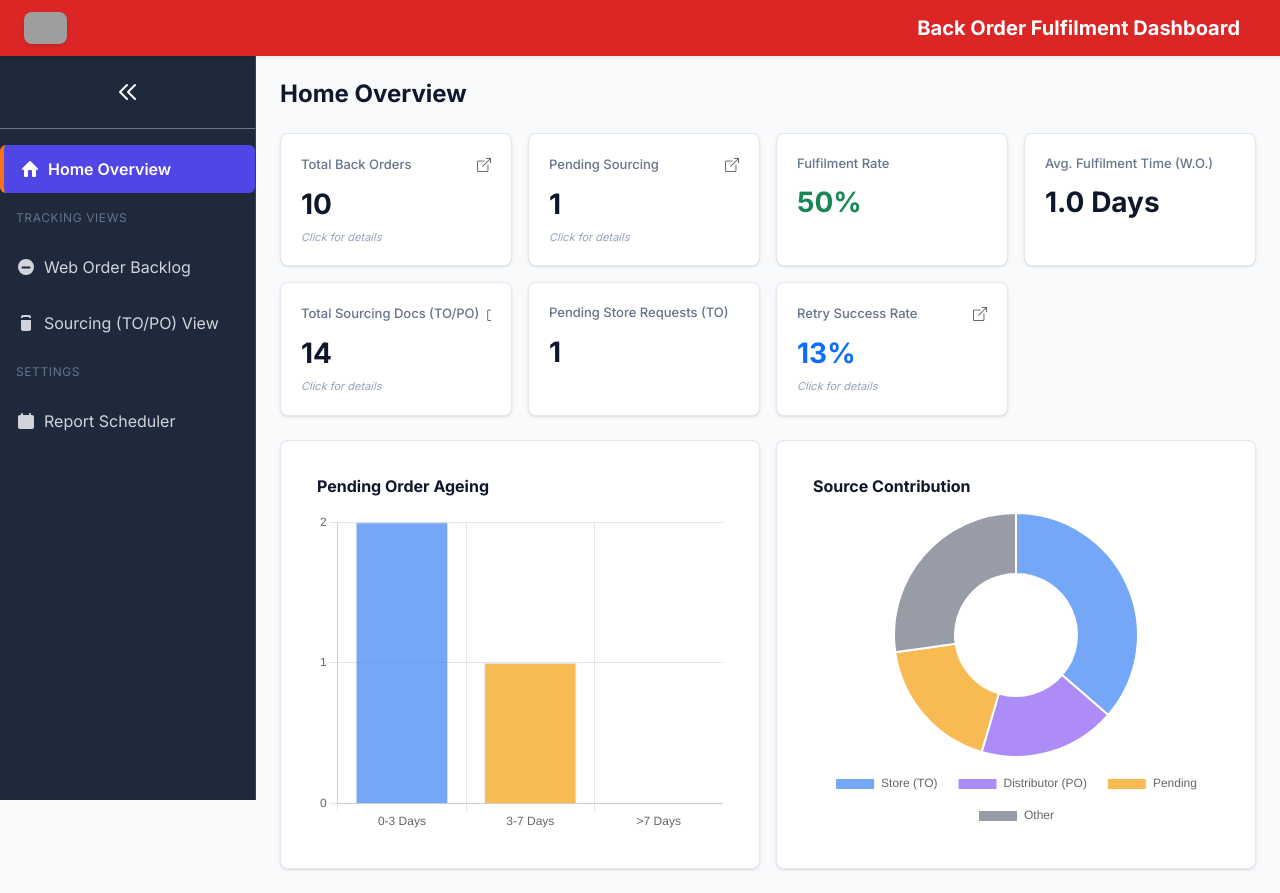
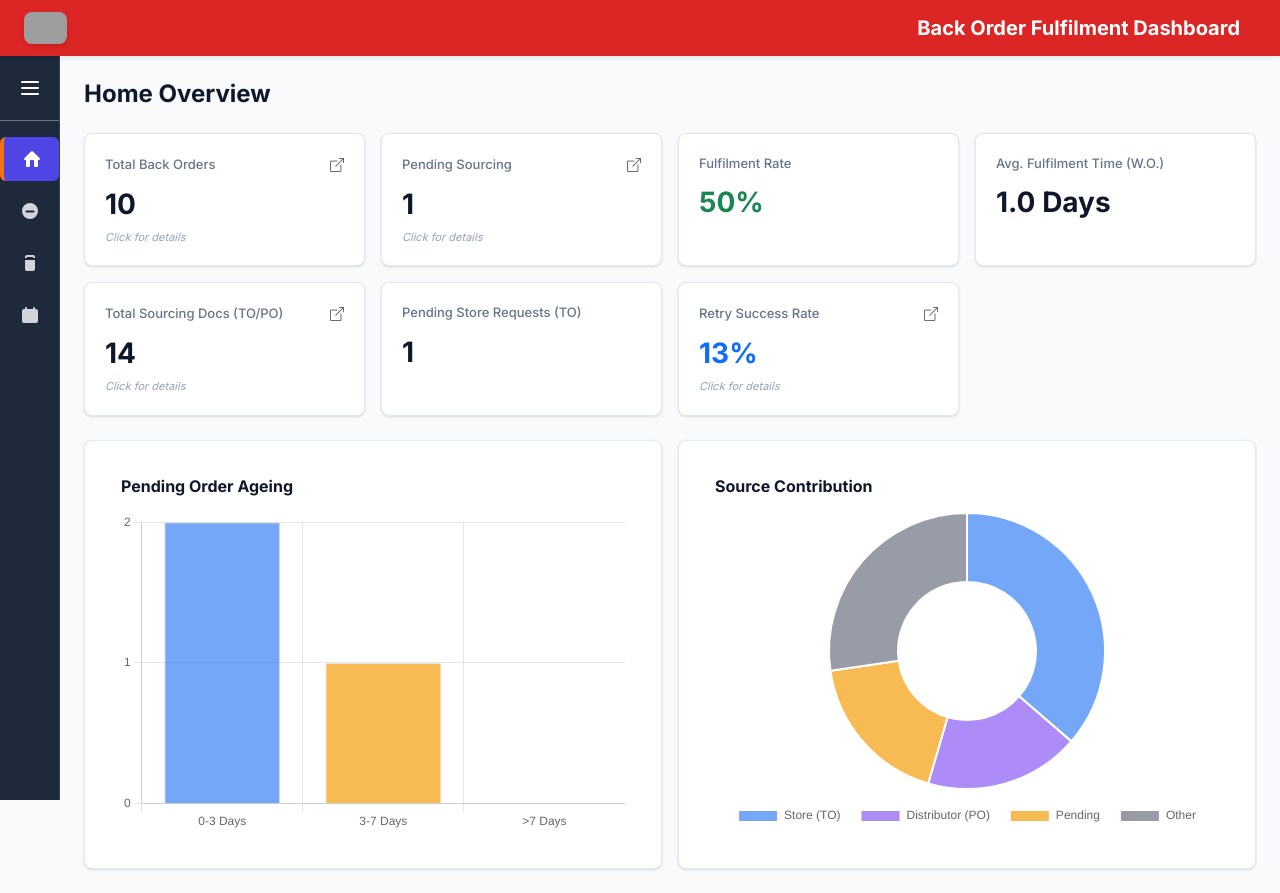
Before and after one commit to VardhanRangineni/BackOrders-DASH, a React (Create React App) app: page / in a window 1280 px wide. Built offline with nearby package versions, Linux system fonts and the light colour scheme; grey boxes are pictures that could not be loaded.

Commit message:
aside bar changes

```diff
--- a/src/App.js
+++ b/src/App.js
@@ -11,10 +11,8 @@ import { webOrders as initialWebOrders, sourcingOrders as initialSourcingOrders
 import './App.css';
 
 function App() {
-  // Initialize sidebar based on screen size
-  const [sidebarMode, setSidebarMode] = useState(
-    window.innerWidth <= 768 ? 'collapsed' : 'expanded'
-  );
+  // Initialize sidebar as collapsed by default
+  const [sidebarMode, setSidebarMode] = useState('collapsed');
   const [activePage, setActivePage] = useState('home');
   const [webOrders, setWebOrders] = useState(initialWebOrders);
   const [sourcingOrders, setSourcingOrders] = useState(initialSourcingOrders);
```
